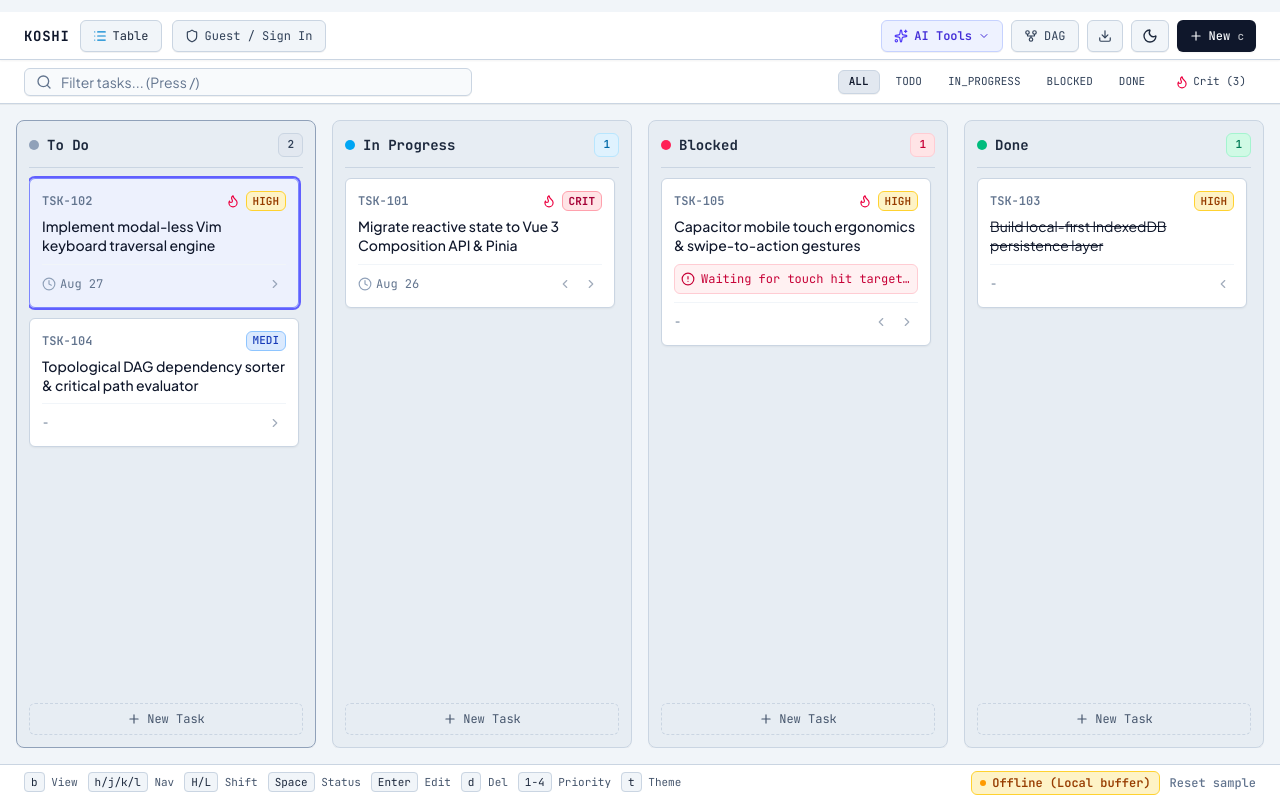
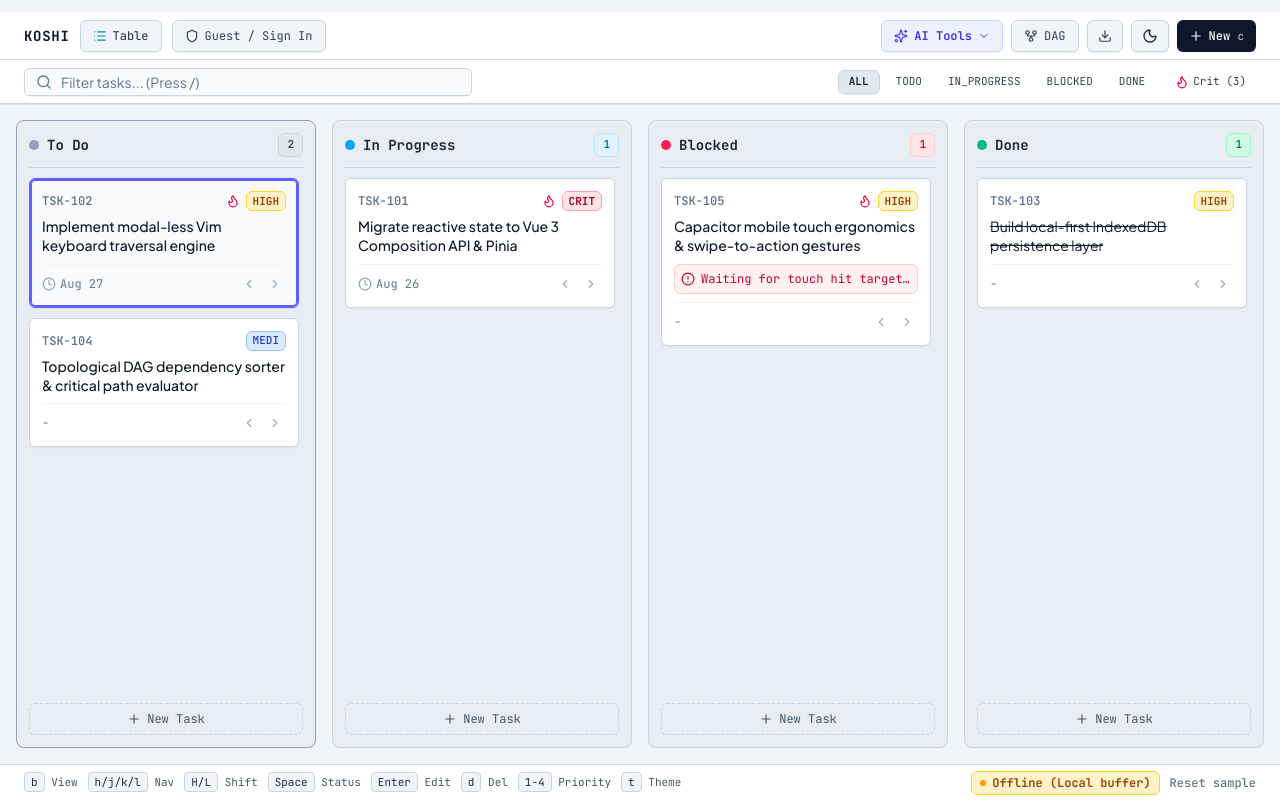
Before and after one commit to tupm2006/koshi, a Vue app: page / in a window 1280 px wide. Both pictures are taken after a click on the button "Kanban". Built offline with nearby package versions, Linux system fonts and the light colour scheme.

Commit message:
fix(kanban): enable circular status cycling, sync focus on lateral moves, and use ring-inset selection

```diff
--- a/src/components/KanbanBoard.vue
+++ b/src/components/KanbanBoard.vue
@@ -57,11 +57,14 @@ function getPriorityBadge(p: TaskPriority) {
 function moveStatus(task: Task, direction: 'left' | 'right') {
   const statuses: TaskStatus[] = ['TODO', 'IN_PROGRESS', 'BLOCKED', 'DONE'];
   const currentIndex = statuses.indexOf(task.status);
-  const nextIndex = direction === 'left' ? currentIndex - 1 : currentIndex + 1;
-  if (nextIndex >= 0 && nextIndex < statuses.length) {
-    taskStore.setStatus(task.id, statuses[nextIndex]);
-    taskStore.kanbanColIndex = nextIndex;
+  let nextIndex: number;
+  if (direction === 'right') {
+    nextIndex = (currentIndex + 1) % statuses.length;
+  } else {
+    nextIndex = (currentIndex - 1 + statuses.length) % statuses.length;
   }
+  taskStore.setStatus(task.id, statuses[nextIndex]);
+  taskStore.syncKanbanFocusToTask(task.id);
 }
 
 function handleDragStart(e: DragEvent, taskId: string) {
@@ -84,7 +87,7 @@ function handleDrop(e: DragEvent, targetStatus: TaskStatus, colIndex: number) {
     const taskId = e.dataTransfer.getData('text/plain');
     if (taskId) {
       taskStore.setStatus(taskId, targetStatus);
-      taskStore.kanbanColIndex = colIndex;
+      taskStore.syncKanbanFocusToTask(taskId);
     }
   }
 }
@@ -131,9 +134,9 @@ function selectCard(task: Task, colIndex: number, rowIndex: number) {
           v-for="(task, rowIndex) in taskStore.filteredTasks.filter((t) => t.status === col.status)"
           :key="task.id"
           class="group rounded-md p-3 shadow-xs cursor-grab active:cursor-grabbing select-none transition-colors border"
-          :class="task.id === taskStore.activeKanbanTask?.id
-            ? 'ring-2 ring-indigo-500 dark:ring-indigo-400 bg-indigo-50/80 dark:bg-slate-800 border-indigo-400 dark:border-slate-600'
-            : 'bg-white dark:bg-slate-900 border-slate-300 dark:border-slate-800 hover:bg-slate-50 dark:hover:bg-slate-800 hover:border-slate-400 dark:hover:border-slate-700'"
+          :class="taskStore.activeKanbanTask?.id === task.id
+            ? 'ring-2 ring-inset ring-indigo-500 dark:ring-indigo-400 border-indigo-500 dark:border-indigo-400 bg-slate-50 dark:bg-slate-800/90 shadow-sm'
+            : 'border-slate-300 dark:border-slate-700/80 bg-white dark:bg-slate-900 hover:border-slate-400 dark:hover:border-slate-600 hover:bg-slate-50 dark:hover:bg-slate-800'"
           draggable="true"
           @dragstart="(e) => handleDragStart(e, task.id)"
           @click="selectCard(task, colIndex, rowIndex)"
@@ -174,7 +177,6 @@ function selectCard(task: Task, colIndex: number, rowIndex: number) {
             <!-- Quick Column Shift Controls -->
             <div class="flex items-center gap-1 opacity-60 group-hover:opacity-100 transition">
               <button
-                v-if="col.status !== 'TODO'"
                 type="button"
                 class="p-1 hover:bg-slate-200 dark:hover:bg-slate-700 rounded-md text-slate-500 dark:text-slate-400 hover:text-slate-800 dark:hover:text-slate-200 cursor-pointer"
                 @click.stop="moveStatus(task, 'left')"
@@ -183,7 +185,6 @@ function selectCard(task: Task, colIndex: number, rowIndex: number) {
                 <ChevronLeft class="w-3.5 h-3.5" />
               </button>
               <button
-                v-if="col.status !== 'DONE'"
                 type="button"
                 class="p-1 hover:bg-slate-200 dark:hover:bg-slate-700 rounded-md text-slate-500 dark:text-slate-400 hover:text-slate-800 dark:hover:text-slate-200 cursor-pointer"
                 @click.stop="moveStatus(task, 'right')"
--- a/src/stores/taskStore.ts
+++ b/src/stores/taskStore.ts
@@ -1,4 +1,5 @@
 import { defineStore } from 'pinia';
+import { nextTick } from 'vue';
 import { get, set } from 'idb-keyval';
 import type { Task, TaskStatus, TaskPriority, TaskFilter, FilterStatus, FilterPriority } from '../types/task';
 import { topologicalSort, computeCriticalPath } from '../lib/dagSorter';
@@ -75,7 +76,7 @@ const INITIAL_TASKS: Task[] = [
   },
 ];
 
-const STATUS_CYCLE: TaskStatus[] = ['TODO', 'IN_PROGRESS', 'BLOCKED', 'DONE'];
+const STATUS_ORDER: TaskStatus[] = ['TODO', 'IN_PROGRESS', 'BLOCKED', 'DONE'];
 
 export const useTaskStore = defineStore('taskStore', {
   state: () => ({
@@ -143,8 +144,7 @@ export const useTaskStore = defineStore('taskStore', {
     },
 
     currentColumnTasks(): Task[] {
-      const statuses: TaskStatus[] = ['TODO', 'IN_PROGRESS', 'BLOCKED', 'DONE'];
-      const status = statuses[this.kanbanColIndex] || 'TODO';
+      const status = STATUS_ORDER[this.kanbanColIndex] || 'TODO';
       return this.tasksByColumn[status] || [];
     },
 
@@ -267,6 +267,21 @@ export const useTaskStore = defineStore('taskStore', {
       this.selectTask(this.selectedIndex - 1);
     },
 
+    syncKanbanFocusToTask(taskId: string) {
+      const task = this.tasks.find((t) => t.id === taskId);
+      if (!task) return;
+
+      const targetColIndex = STATUS_ORDER.indexOf(task.status);
+      if (targetColIndex === -1) return;
+
+      this.kanbanColIndex = targetColIndex;
+
+      const colTasks = this.tasksByColumn[task.status] || [];
+      const targetRowIndex = colTasks.findIndex((t) => t.id === taskId);
+
+      this.kanbanRowIndex = targetRowIndex !== -1 ? targetRowIndex : 0;
+    },
+
     moveKanbanCursor(direction: 'up' | 'down' | 'left' | 'right') {
       if (direction === 'left') {
         this.kanbanColIndex = Math.max(0, this.kanbanColIndex - 1);
@@ -293,13 +308,21 @@ export const useTaskStore = defineStore('taskStore', {
     shiftActiveKanbanTask(direction: 'left' | 'right') {
       const task = this.activeKanbanTask;
       if (!task) return;
-      const statuses: TaskStatus[] = ['TODO', 'IN_PROGRESS', 'BLOCKED', 'DONE'];
-      const curIdx = statuses.indexOf(task.status);
-      const nextIdx = direction === 'left' ? curIdx - 1 : curIdx + 1;
-      if (nextIdx >= 0 && nextIdx < statuses.length) {
-        this.setStatus(task.id, statuses[nextIdx]);
-        this.kanbanColIndex = nextIdx;
+      const currIdx = STATUS_ORDER.indexOf(task.status);
+      let nextIdx: number;
+
+      if (direction === 'right') {
+        nextIdx = (currIdx + 1) % STATUS_ORDER.length;
+      } else {
+        nextIdx = (currIdx - 1 + STATUS_ORDER.length) % STATUS_ORDER.length;
       }
+
+      const nextStatus = STATUS_ORDER[nextIdx];
+      this.setStatus(task.id, nextStatus);
+
+      nextTick(() => {
+        this.syncKanbanFocusToTask(task.id);
+      });
     },
 
     createTask(title: string, priority: TaskPriority = 'MEDIUM', status: TaskStatus = 'TODO'): Task | null {
@@ -383,9 +406,13 @@ export const useTaskStore = defineStore('taskStore', {
     cycleStatus(id: string) {
       const task = this.tasks.find((t) => t.id === id);
       if (!task) return;
-      const currentIdx = STATUS_CYCLE.indexOf(task.status);
-      const nextStatus = STATUS_CYCLE[(currentIdx + 1) % STATUS_CYCLE.length];
+      const currentIdx = STATUS_ORDER.indexOf(task.status);
+      const nextStatus = STATUS_ORDER[(currentIdx + 1) % STATUS_ORDER.length];
       this.setStatus(id, nextStatus);
+
+      nextTick(() => {
+        this.syncKanbanFocusToTask(id);
+      });
     },
 
     cycleSelectedStatus() {
```
